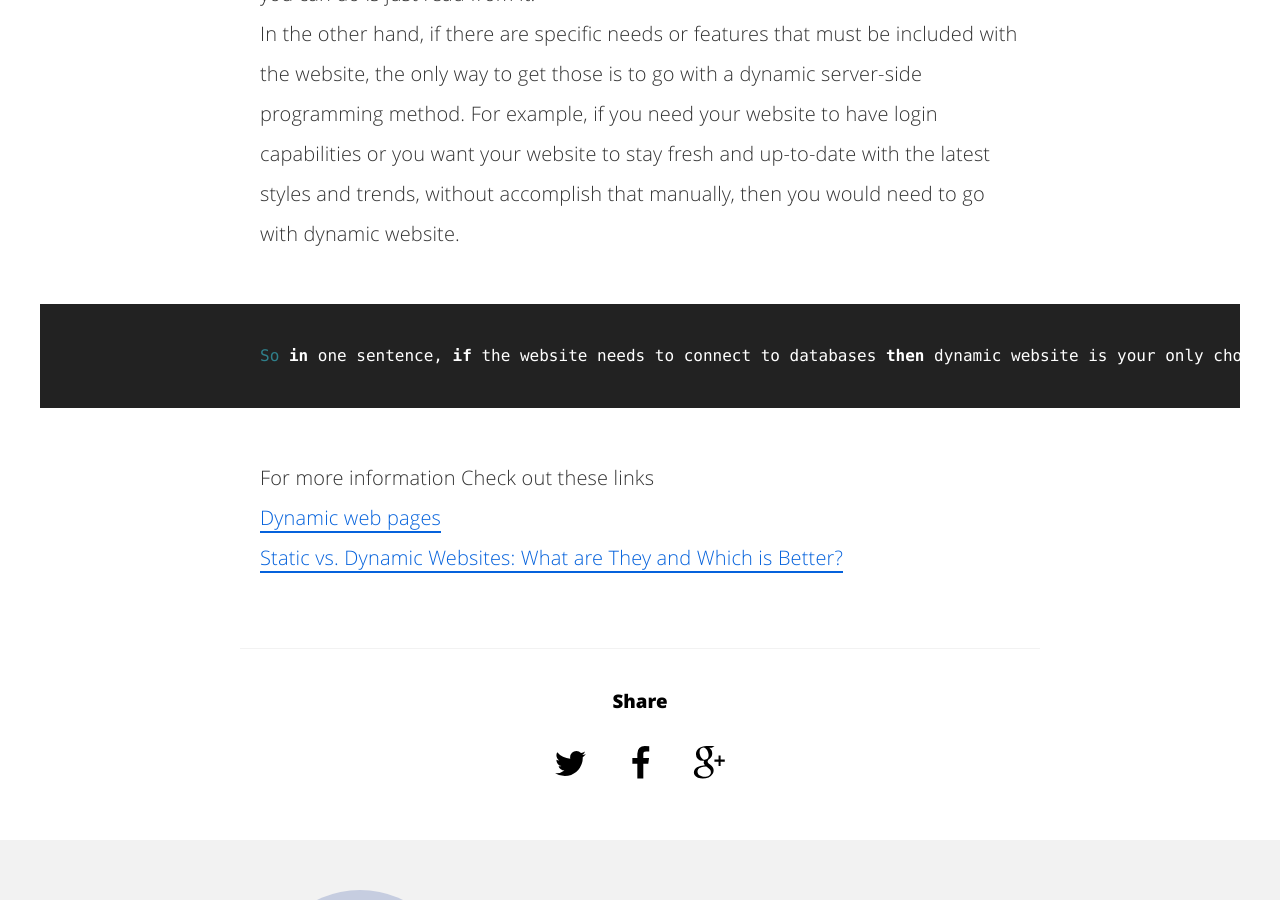
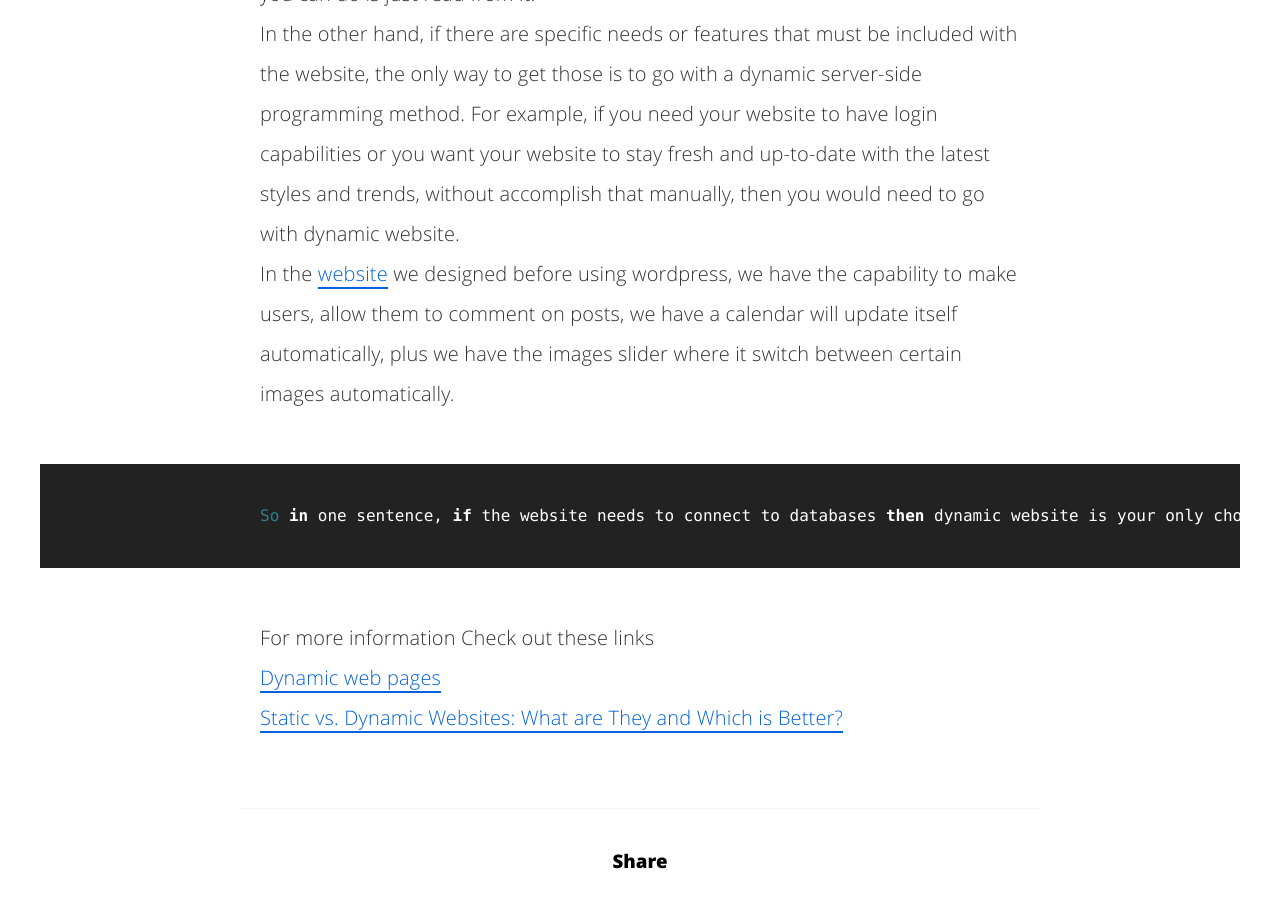
Before and after one commit to karnaout/Web-Development, a Jekyll site: the page built from _posts/2015-11-24-When.md, in a window 1280 px wide and 900 px high, scrolled down 1316 px. Built offline with Jekyll 4.4.1, drawn with Linux system fonts in a browser that asks for light colours; Markdown is read by kramdown in place of the engine named in the settings; comment, search, counter and statistics services are not loaded.

Commit message:
add more info

```diff
--- a/_posts/2015-11-24-When.md
+++ b/_posts/2015-11-24-When.md
@@ -14,6 +14,7 @@ twitter_text: 'How to install Jekyll.'
 Last couple of weeks we have been going over differnces and similarties between static and dynamic website. But the crucial question of this work is, When static/dynamic website is the best choice for you?
 If you only have a need for a very basic website that has just a couple pages, you may not see a need to go down the route of dynamic server-side programming and choose to write static client-side HTML and CSS pages. For example, the website you are surrfing right now. It's a very basic website with no features included, all you can do is just read from it.
 In the other hand, if there are specific needs or features that must be included with the website, the only way to get those is to go with a dynamic server-side programming method. For example, if you need your website to have login capabilities or you want your website to stay fresh and up-to-date with the latest styles and trends, without accomplish that manually, then you would need to go with dynamic website.
+In the <a href="http://khaledarnaout.info/">website</a> we designed before using wordpress, we have the capability to make users, allow them to comment on posts, we have a calendar will update itself automatically, plus we have the images slider where it switch between certain images automatically.
 {% highlight ruby %}
 So in one sentence, if the website needs to connect to databases then dynamic website is your only choice. Where if your website in its simplest form like publishing document blogs or any type of data in general, then going with static website is the best option.
 {% endhighlight %}
```
